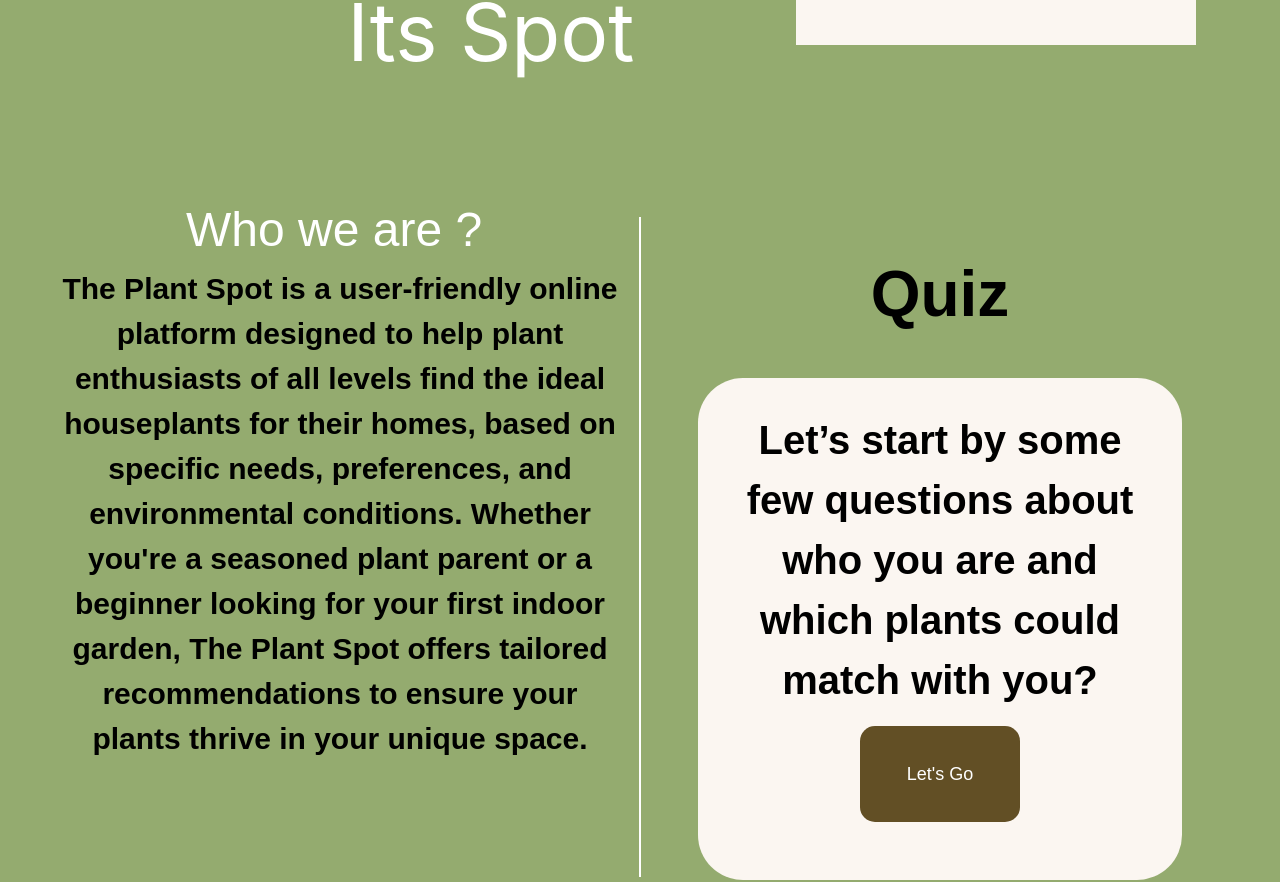
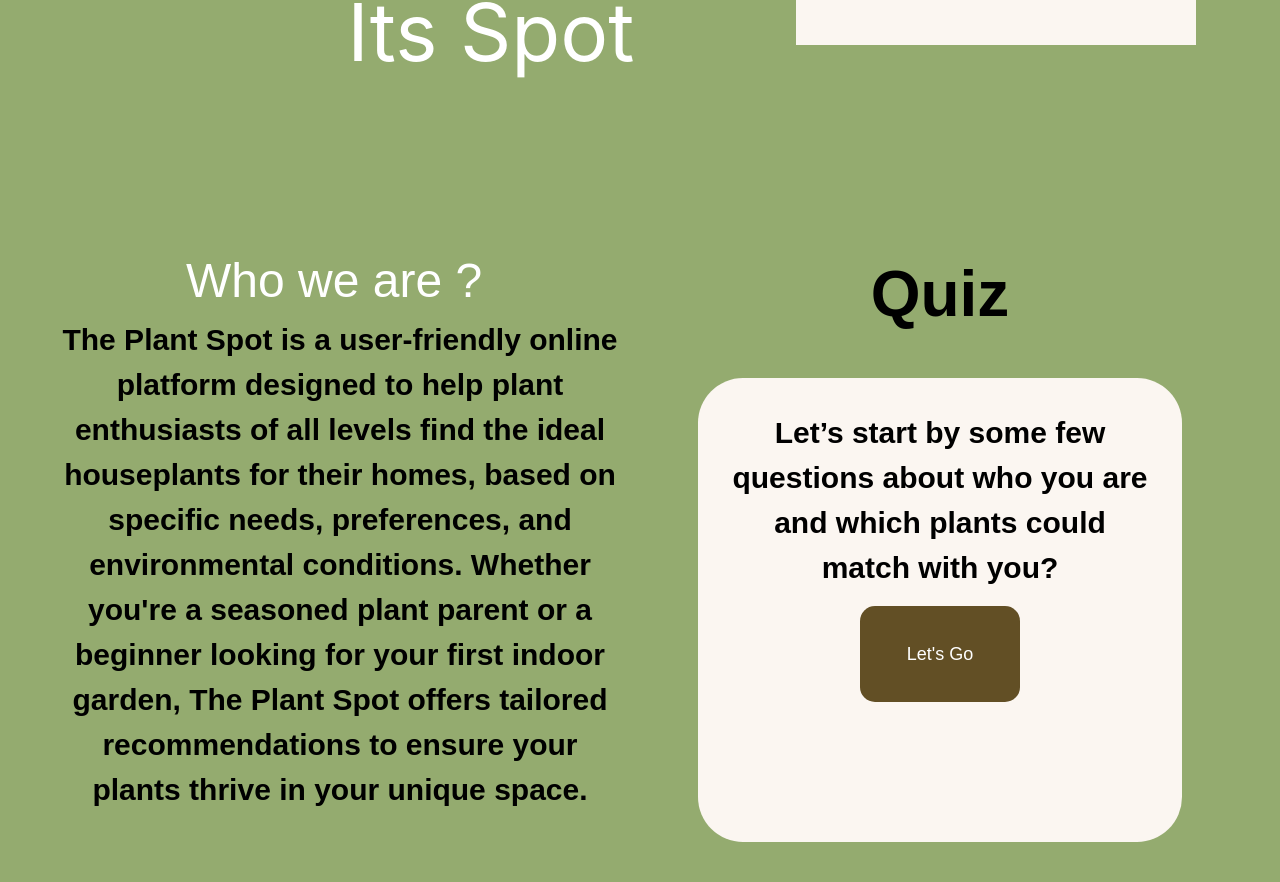
Before and after one commit to bilal-augereau/ThePlantSpot, a React (Vite) app: page / in a window 1280 px wide. Shown: the part 646-1528 px from the top of the page. Built offline with nearby package versions, Linux system fonts and the light colour scheme; a web font is replaced by a local one.

Commit message:
CSS changes

```diff
--- a/src/components/Quiz.css
+++ b/src/components/Quiz.css
@@ -56,7 +56,11 @@
 
 .quiz p {
 	font-weight: bold;
-	font-size: 2.5rem;
+	font-size: 30px;
+}
+
+.quiz label {
+	font-size: 20px;
 }
 
 .quiz button {
--- a/src/pages/Home.css
+++ b/src/pages/Home.css
@@ -42,23 +42,10 @@ body {
 	display: flex;
 	flex-direction: row;
 	justify-content: space-between;
-	align-items: flex-start;
+	align-items: center;
 	gap: 20px;
 	padding: 60px;
 	margin: 0 auto;
-	position: relative;
-	max-width: 1200px;
-}
-
-.home-container::before {
-	content: "";
-	position: absolute;
-	top: 10%;
-	left: 50%;
-	width: 2px;
-	height: 80%;
-	background-color: white;
-	transform: translateX(-50%);
 }
 
 .first-paragraph {
```
